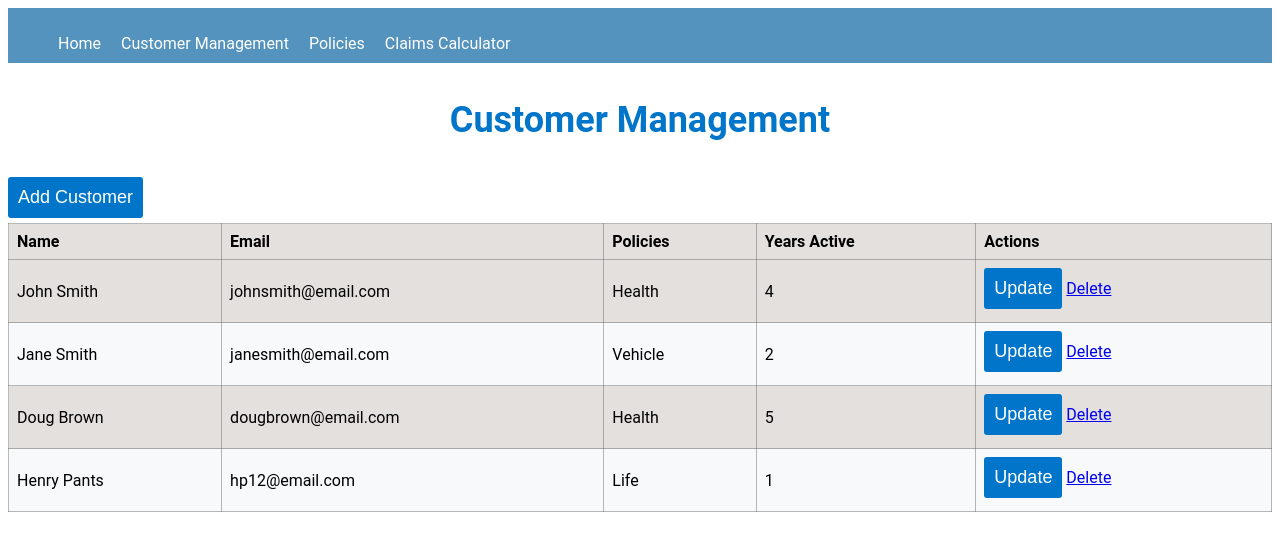
After one commit to gemmaporrill1/IPMS, a Flask app: page /customer in a window 1280 px wide. The commit adds this page. Shown: the top 551 px of the page. Run offline with Flask 3, Linux system fonts and the light colour scheme.

Commit message:
majority customer management and policy editing

```diff
--- a/app.py
+++ b/app.py
@@ -1,6 +1,66 @@
 from flask import Flask, jsonify, request, render_template
 
+from datetime import datetime
+
 app = Flask(__name__, static_folder="static")
+
+policies = [
+    {
+        "policyID": 1,
+        "name": "Vehicle",
+        "description": "Vehicle insurance provides you financial protection against damages, theft, or liability related to operating a vehicle. Costs vary based on factors like coverage type, vehicle value, driver history, and location.",
+        "premium": 99,
+        "length": 2,
+        "payOut": 50000,
+    },
+    {
+        "policyID": 2,
+        "name": "Property",
+        "description": "Property insurance safeguards real estate against damages from various perils like fire, theft, and natural disasters, including liability coverage. Costs vary based on property value, location, coverage type, and deductible, ranging from hundreds to thousands annually.",
+        "premium": 300,
+        "length": 10,
+        "payOut": 800000,
+    },
+    {
+        "policyID": 3,
+        "name": "Life Insurance",
+        "description": "Life insurance provides a lump-sum payment to beneficiaries upon the policyholder's death. Costs depend on factors like age, health, coverage amount, and policy type, varying from low monthly payments to higher premiums.",
+        "premium": 159,
+        "length": 50,
+        "payOut": 2000000,
+    },
+]
+
+customers = [
+    {
+        "id": 1,
+        "name": "John Smith",
+        "email": "johnsmith@email.com",
+        "policy": "Health",
+        "startDate": "2020-01-01",
+    },
+    {
+        "id": 2,
+        "name": "Jane Smith",
+        "email": "janesmith@email.com",
+        "policy": "Vehicle",
+        "startDate": "2021-04-01",
+    },
+    {
+        "id": 3,
+        "name": "Doug Brown",
+        "email": "dougbrown@email.com",
+        "policy": "Health",
+        "startDate": "2018-12-01",
+    },
+    {
+        "id": 4,
+        "name": "Henry Pants",
+        "email": "hp12@email.com",
+        "policy": "Life",
+        "startDate": "2023-01-01",
+    },
+]
 
 
 @app.route("/")
@@ -8,21 +68,66 @@ def login_page():
     return render_template("login.html")
 
 
-@app.route("/home")
+@app.route("/home", methods=["POST", "GET"])
 def home_page():
     return render_template("home.html")
 
 
-@app.route("/profile")
-def profile_page():
-    return render_template("profile.html")
+@app.route("/customer", methods=["GET", "POST"])
+def customer_management():
+    def policy_length(start_date):
+        current_date = datetime.now()
+        start_date = datetime.strptime(start_date, "%Y-%m-%d")
+        years_difference = current_date.year - start_date.year
+        if current_date.month < start_date.month or (
+            current_date.month == start_date.month and current_date.day < start_date.day
+        ):
+            years_difference -= 1
+
+        return years_difference
+
+    if request.method == "POST":
+        max_id = max([int(customer["id"]) for customer in customers])
+        new_id = str(max_id + 1)
+        name = request.form.get("name")
+        email = request.form.get("email")
+        policy = request.form.get("policy")
+        start_date = request.form.get("startDate")
+        form_data = {
+            "id": new_id,
+            "name": name,
+            "email": email,
+            "policy": policy,
+            "startDate": start_date,
+        }
+        customers.append(form_data)
+
+    for customer in customers:
+        customer["years_difference"] = policy_length(customer["startDate"])
+
+    return render_template("customer.html", customers=customers)
 
 
-@app.route("/policy")
+@app.route("/policy", methods=["GET"])
 def policy_page():
-    return render_template("policy.html")
+    return render_template("policy.html", policies=policies)
 
 
-@app.route("/claims")
+@app.route("/claims", methods=["GET"])
 def claims_page():
-    return render_template("claims.html")
+    return render_template("claims.html", customers=customers)
+
+
+@app.route("/add_customer", methods=["GET"])
+def add_customer_page():
+    return render_template("add_customer.html", policies=policies)
+
+
+@app.route("/customer/<id>/delete")
+def delete_customer(id):
+    selected_customer = next(
+        (customer for customer in customers if customer["id"] == id), None
+    )
+    if selected_customer:
+        customers.remove(selected_customer)
+    return render_template("customer.html", customers=customers)
--- a/static/styles.css
+++ b/static/styles.css
@@ -5,6 +5,7 @@ body{
 .navbar {
     background-color: rgb(84, 147, 189);
     overflow: hidden;
+    margin: 0;
   }
 
   .navbar li {
@@ -25,6 +26,21 @@ body{
     background-color: rgb(227, 224, 222);
   }
 
+.footer {
+  position: fixed;
+  left: 0;
+  bottom: 0;
+  width: 100%;
+  overflow: hidden;
+  background-color: rgb(84, 147, 189);
+  color: white;
+  text-align: center;
+}
+
+.footer-text{
+  text-align: center;
+  color: white
+}
 
 h3{
     color: rgb(0, 117, 201);
--- a/templates/base.html
+++ b/templates/base.html
@@ -10,11 +10,15 @@
     <nav class="navbar">
         <ul>
             <li><a href="/home">Home</a></li>
-            <li><a href="/profile">Customer Management</a></li>
+            <li><a href="/customer">Customer Management</a></li>
             <li><a href="/policy">Policies</a></li>
-            <li><a href="/claims">Claims</a></li>
+            <li><a href="/claims">Claims Calculator</a></li>
         </ul>
     </nav>
+
+    <!-- <div class="footer">
+        <p class="footer-text">Sanlam IPMS</p>
+    </div> -->
     {% block body %}
     {% endblock %}
 </body>
--- /dev/null
+++ b/templates/customer.html
@@ -0,0 +1,28 @@
+{% extends 'base.html' %}
+{% block body %}
+<div class="container">
+    <h3>Customer Management</h3>
+    <button class="add-button" onclick="window.location.href='/add_customer'">Add Customer</button>
+    <table>
+        <thead>
+            <tr>
+                <th>Name</th>
+                <th>Email</th>
+                <th>Policies</th>
+                <th>Years Active</th>
+                <th>Actions</th>
+            </tr>
+        </thead>
+        {% for customer in customers %}
+        <tr>
+            <td>{{customer.name}}</td>
+            <td>{{customer.email}}</td>
+            <td>{{customer.policy}}</td>
+            <td>{{customer.years_difference}}</td>
+            <td><button class="add-button">Update</button>
+                <a href="/customer/{{ customer.id }}/delete" onclick="return confirm('Are you sure you want to delete this customer?');">Delete</a>
+            </td>
+        {% endfor %}
+    </table>
+</div>
+{% endblock %}
```
Also changed, not shown: templates/add_customer.html (added, +24 -0 lines), templates/claims.html (+10 -1 lines), templates/login.html (+6 -4 lines), templates/policy.html (+7 -21 lines), templates/profile.html (deleted, +0 -20 lines).
